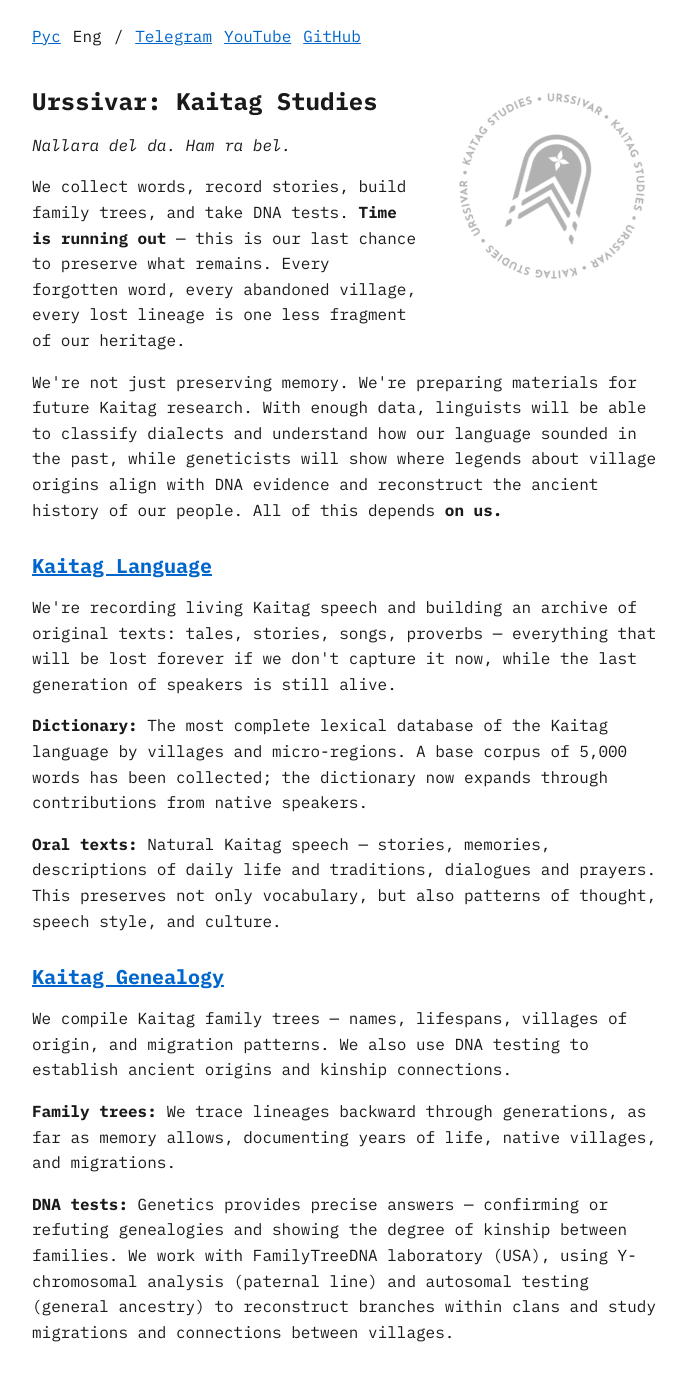
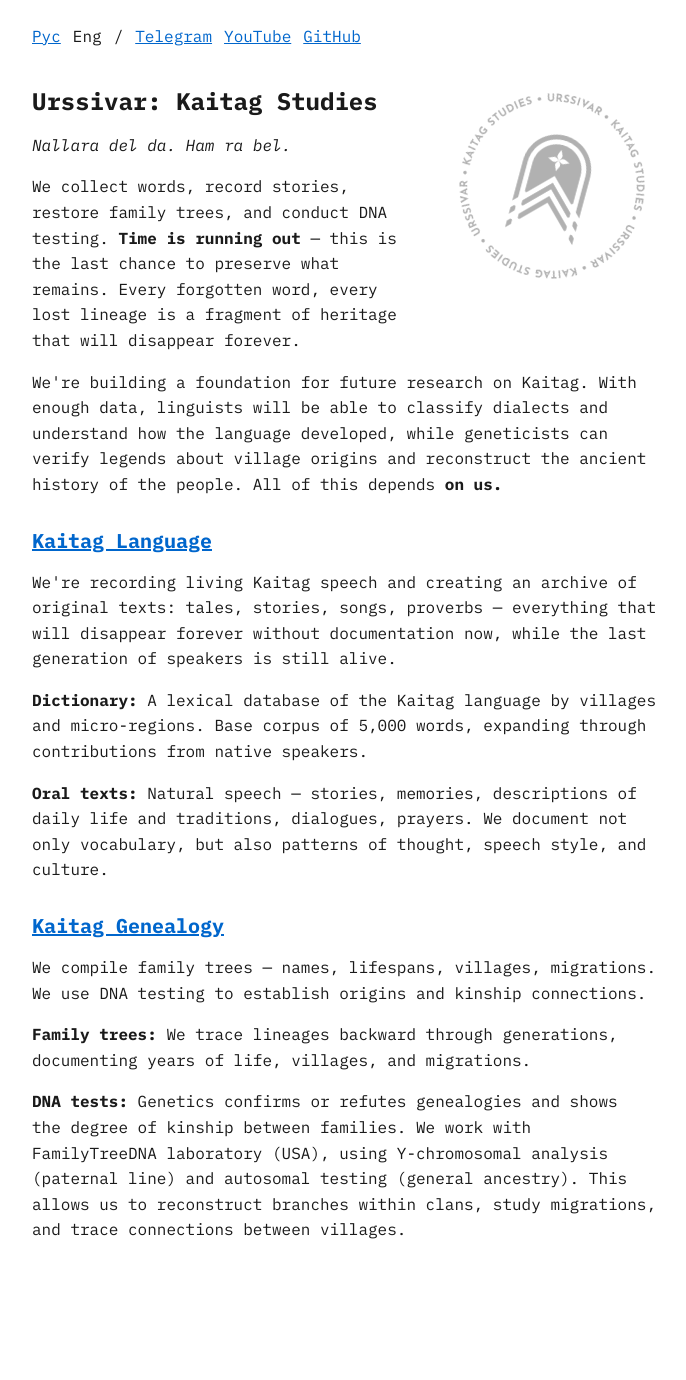
Before and after one commit to urssivar/urssivar, a Nuxt app: page / in a window 1280 px wide. Shown: the top 1380 px of the page, without its empty margins (296-982 px from the left). After the commit the page ends 1283 px from the top, so only its background shows below. Built offline with nearby package versions, Linux system fonts and the light colour scheme.

Commit message:
Update text content

```diff
--- a/app/pages/index.vue
+++ b/app/pages/index.vue
@@ -20,36 +20,34 @@ useSeoMeta({
         <p><i lang="xdq">Nallara del da. Ham ra bel.</i></p>
 
         <p>
-            We collect words, record stories, build family trees, and take DNA tests.
-            <strong>Time is running out</strong> — this is our last chance to preserve what remains.
-            Every forgotten word, every abandoned village, every lost lineage is one less fragment of our heritage.
+            We collect words, record stories, restore family trees, and conduct DNA testing.
+            <strong>Time is running out</strong> — this is the last chance to preserve what remains.
+            Every forgotten word, every lost lineage is a fragment of heritage that will disappear forever.
         </p>
         <p>
-            We're not just preserving memory. We're preparing materials for future Kaitag research.
-            With enough data, linguists will be able to classify dialects and understand how our language
-            sounded in the past, while geneticists will show where legends about village origins align with DNA evidence
-            and reconstruct the ancient history of our people. All of this depends <strong>on us.</strong>
+            We're building a foundation for future research on Kaitag.
+            With enough data, linguists will be able to classify dialects and understand how the language developed,
+            while geneticists can verify legends about village origins and reconstruct the ancient history of the
+            people.
+            All of this depends <strong>on us.</strong>
         </p>
 
         <h2>
             <NuxtLink to="https://codex.urssivar.com">Kaitag Language</NuxtLink>
         </h2>
         <p>
-            We're recording living Kaitag speech and building an archive of original texts: tales, stories, songs,
+            We're recording living Kaitag speech and creating an archive of original texts: tales, stories, songs,
             proverbs —
-            everything that will be lost forever if we don't capture it now, while the last generation of speakers is
+            everything that will disappear forever without documentation now, while the last generation of speakers is
             still alive.
         </p>
         <p>
-            <strong>Dictionary:</strong> The most complete lexical database of the Kaitag language by villages and
-            micro-regions.
-            A base corpus of 5,000 words has been collected; the dictionary now expands through contributions from
-            native speakers.
+            <strong>Dictionary:</strong> A lexical database of the Kaitag language by villages and micro-regions.
+            Base corpus of 5,000 words, expanding through contributions from native speakers.
         </p>
         <p>
-            <strong>Oral texts:</strong> Natural Kaitag speech — stories, memories, descriptions of daily life and
-            traditions,
-            dialogues and prayers. This preserves not only vocabulary, but also patterns of thought, speech style, and
+            <strong>Oral texts:</strong> Natural speech — stories, memories, descriptions of daily life and traditions,
+            dialogues, prayers. We document not only vocabulary, but also patterns of thought, speech style, and
             culture.
         </p>
 
@@ -57,18 +55,20 @@ useSeoMeta({
             <NuxtLink to="https://www.familytreedna.com/groups/kaitag/about">Kaitag Genealogy</NuxtLink>
         </h2>
         <p>
-            We compile Kaitag family trees — names, lifespans, villages of origin, and migration patterns.
-            We also use DNA testing to establish ancient origins and kinship connections.
+            We compile family trees — names, lifespans, villages, migrations.
+            We use DNA testing to establish origins and kinship connections.
         </p>
         <p>
-            <strong>Family trees:</strong> We trace lineages backward through generations, as far as memory allows,
-            documenting years of life, native villages, and migrations.
+            <strong>Family trees:</strong> We trace lineages backward through generations, documenting years of life,
+            villages, and migrations.
         </p>
         <p>
-            <strong>DNA tests:</strong> Genetics provides precise answers — confirming or refuting genealogies and
-            showing the degree of kinship between families. We work with FamilyTreeDNA laboratory (USA),
-            using Y-chromosomal analysis (paternal line) and autosomal testing (general ancestry)
-            to reconstruct branches within clans and study migrations and connections between villages.
+            <strong>DNA tests:</strong> Genetics confirms or refutes genealogies and shows the degree of kinship between
+            families.
+            We work with FamilyTreeDNA laboratory (USA), using Y-chromosomal analysis (paternal line) and autosomal
+            testing (general ancestry).
+            This allows us to reconstruct branches within clans, study migrations, and trace connections between
+            villages.
         </p>
     </main>
 </template>
--- a/app/pages/ru/index.vue
+++ b/app/pages/ru/index.vue
@@ -26,56 +26,51 @@ useHead({
         <p><i lang="xdq">Наллара дел да. Ьам ра бел.</i></p>
 
         <p>
-            Мы собираем слова, записываем предания, строим родословные, сдаём ДНК-тесты.
-            <strong>Время уходит</strong> — это наш последний шанс сохранить то, что осталось.
-            Каждое забытое слово, каждое покинутое село, каждая растворившаяся родословная — это минус один фрагмент
-            нашего наследия.
+            Мы собираем слова, записываем предания, восстанавливаем родословные, проводим ДНК-тестирование.
+            <strong>Время уходит</strong> — это последний шанс сохранить то, что осталось.
+            Каждое забытое слово, каждая утраченная родословная — это фрагмент наследия, который исчезнет навсегда.
         </p>
         <p>
-            Мы не просто сохраняем память. Мы готовим материалы для будущих кайтагских исследований.
-            При достаточном объёме данных лингвисты смогут классифицировать диалекты и понять, как звучал наш язык в
-            прошлом,
-            а генетики покажут, где легенды об образовании сёл совпадают с ДНК-данными,
-            и смогут реконструировать древнюю историю нашего народа. И всё это зависит <strong>от нас.</strong>
+            Мы создаём базу для будущих исследований Кайтага.
+            При достаточном объёме данных лингвисты смогут классифицировать диалекты и понять, как развивался язык,
+            а генетики — проверить предания об образовании сёл и восстановить древнюю историю народа.
+            Всё это зависит <strong>от нас.</strong>
         </p>
 
         <h2>
             <NuxtLink to="https://codex.urssivar.com/ru">Кайтагский язык</NuxtLink>
         </h2>
         <p>
-            Мы записываем живую кайтагскую речь и составляем архив оригинальных текстов: сказки, рассказы, песни,
-            пословицы —
-            всё то, что будет навсегда утрачено, если не зафиксировать сейчас, пока живо последнее поколение
-            носителей.
+            Мы записываем живую кайтагскую речь и создаём архив оригинальных текстов: сказок, рассказов, песен,
+            пословиц —
+            всего, что исчезнет безвозвратно без фиксации сейчас, пока живо последнее поколение носителей.
         </p>
         <p>
-            <strong>Словарь:</strong> Наиболее полная словарная база кайтагского языка по сёлам и микрорегионам.
-            Уже собран базовый массив в 5000 слов, теперь словарь расширяется за счёт данных от самих носителей.
+            <strong>Словарь:</strong> Словарная база кайтагского языка по сёлам и микрорегионам.
+            Базовый массив — 5000 слов, расширяется данными от носителей.
         </p>
         <p>
-            <strong>Устные тексты:</strong> Естественная речь на кайтагском — рассказы, воспоминания, описания быта
-            и
-            традиций,
-            диалоги и молитвы. Это сохраняет не только лексику, но и образ мышления, стиль речи, культуру.
+            <strong>Устные тексты:</strong> Естественная речь — рассказы, воспоминания, описания быта и традиций,
+            диалоги, молитвы. Фиксируем не только лексику, но и образ мышления, стиль речи, культуру.
         </p>
 
         <h2>
             <NuxtLink to="https://www.familytreedna.com/groups/kaitag/about">Кайтагская генеалогия</NuxtLink>
         </h2>
         <p>
-            Мы составляем кайтагские фамильные древа — имена, годы жизни, родные сёла и миграции.
-            А также используем ДНК-тестирование, чтобы установить древние истоки и родственные связи.
+            Мы составляем фамильные древа — имена, годы жизни, сёла, миграции.
+            Используем ДНК-тестирование для установления происхождения и родственных связей.
         </p>
         <p>
-            <strong>Родословные:</strong> Восстанавливаем линии рода назад через поколения, насколько позволяет
-            память,
-            фиксируем годы жизни, родные сёла, переселения.
+            <strong>Родословные:</strong> Восстанавливаем линии рода через поколения, фиксируем годы жизни, сёла,
+            переселения.
         </p>
         <p>
-            <strong>ДНК-тесты:</strong> Генетика даёт точные ответы — подтверждает или опровергает родословные и
-            показывает степень родства между фамилиями. Мы работаем с лабораторией FamilyTreeDNA (США),
-            используя Y-хромосомный анализ (по мужской линии) и аутосомный тест (общая родословная),
-            что позволяет восстанавливать разветвления внутри рода, изучать миграции и связи между сёлами.
+            <strong>ДНК-тесты:</strong> Генетика подтверждает или опровергает родословные и показывает степень родства
+            между фамилиями.
+            Работаем с лабораторией FamilyTreeDNA (США), используя Y-хромосомный анализ (мужская линия) и аутосомный
+            тест (общее родство).
+            Это позволяет восстанавливать разветвления рода, изучать миграции и связи между сёлами.
         </p>
 
     </main>
```
